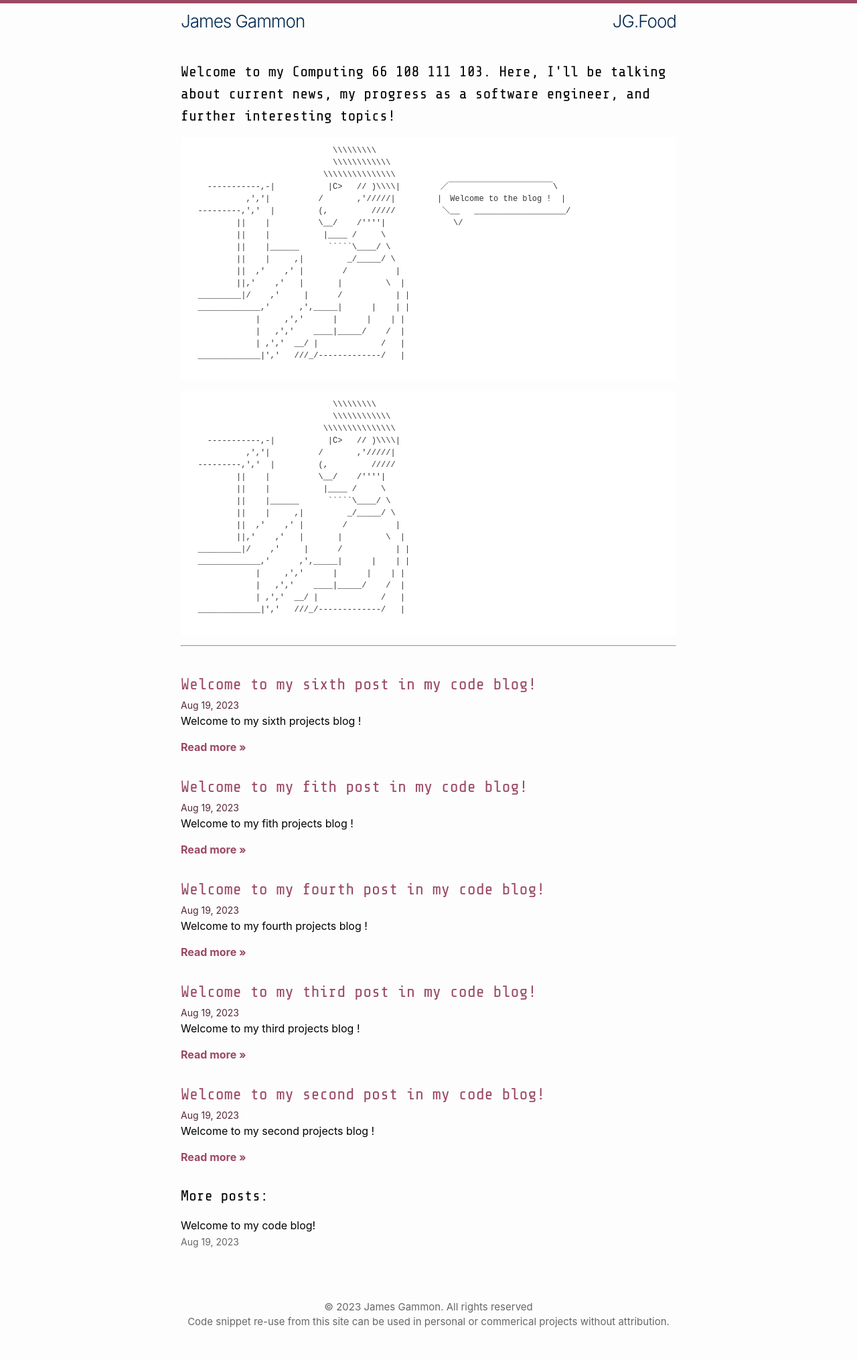
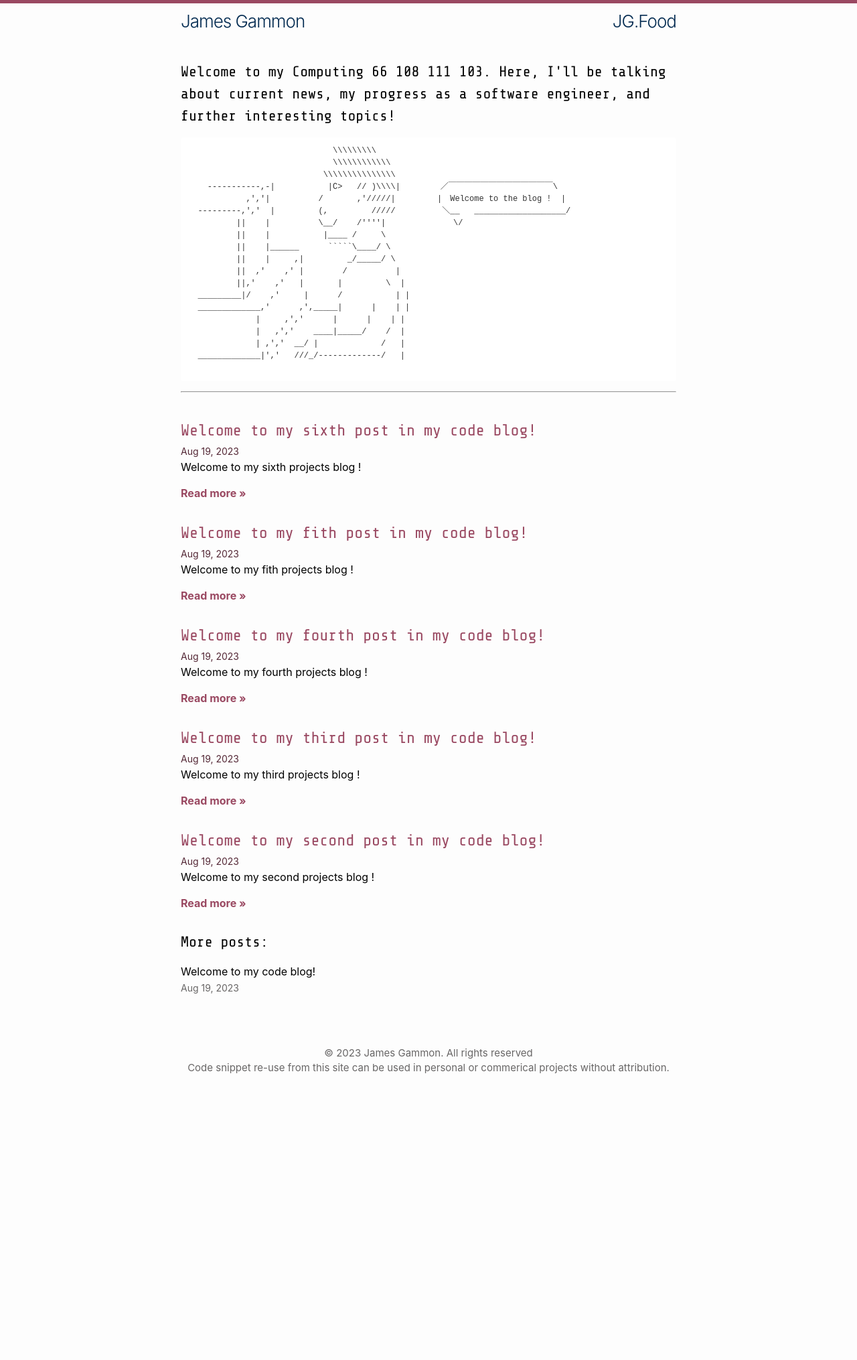
Before and after one commit to jamesgammo/jamesgammo.github.io, a Jekyll site: the page built from code/index.markdown, in a window 1280 px wide. Shown: the whole page at 67% size. Built offline with Jekyll 4.4.1, drawn with Linux system fonts in a browser that asks for light colours; after the commit the page ends 1651 px from its top, so only the background shows below that.

Commit message:
fixing ascii art layout

```diff
--- a/_sass/minima/_layout.scss
+++ b/_sass/minima/_layout.scss
@@ -288,31 +288,17 @@ pre{
 
 
 // Code for ascii art represented on phone screen
+.ascii-art-phone{ display: none;}
 
-// class for menu:
-
-
-.art-div{
-
-  .ascii-art-laptop{ display: block; }
-
-  .ascii-art-phone{ display: none; }
-
-
-  @include media-query($on-palm) {
-    .ascii-art-laptop{display: none;}
-    .ascii-art-phone{display: block;}
+@include media-query($on-palm){
+  .ascii-art-laptop{
+    display: none;
   }
 
-
-
+  .ascii-art-phone{
+    display: block;
+  }
 }
-
-
-
-
-
-
 
 
 
--- a/code/index.markdown
+++ b/code/index.markdown
@@ -18,8 +18,8 @@ order: 4
 <!-- class to show art div -->
 
 
-<div class = "art-div">
-  <pre class ="asii-art-laptop">
+<div class ="ascii-art-laptop">
+  <pre >
                               \\\\\\\\\
                               \\\\\\\\\\\\
                             \\\\\\\\\\\\\\\
@@ -39,8 +39,10 @@ order: 4
               | ,','  __/ |             /   |
   _____________|','   ///_/-------------/   |
   </pre>
+</div>
 
-  <pre class ="asii-art-phone">
+<div class ="ascii-art-phone">
+  <pre>
                               \\\\\\\\\
                               \\\\\\\\\\\\
                             \\\\\\\\\\\\\\\
@@ -61,5 +63,7 @@ order: 4
   _____________|','   ///_/-------------/   |
   </pre>
 </div>
+
+
 <hr>
 <br>
```
